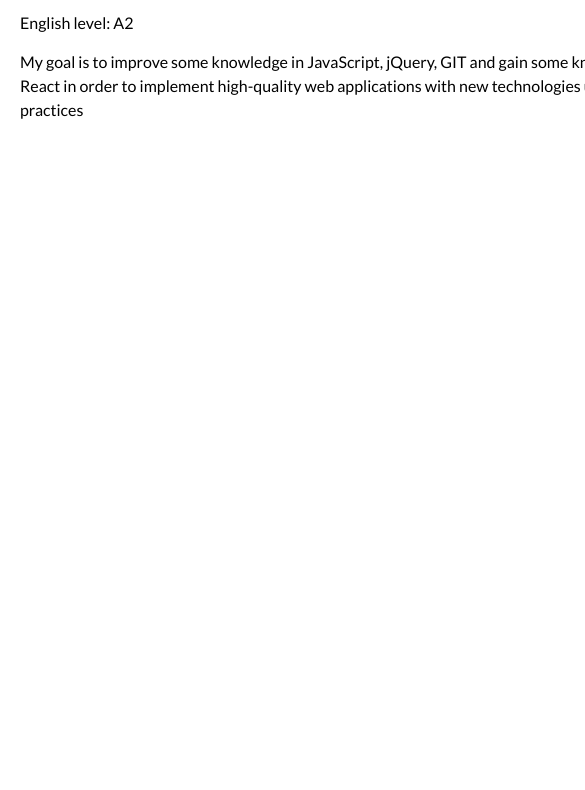
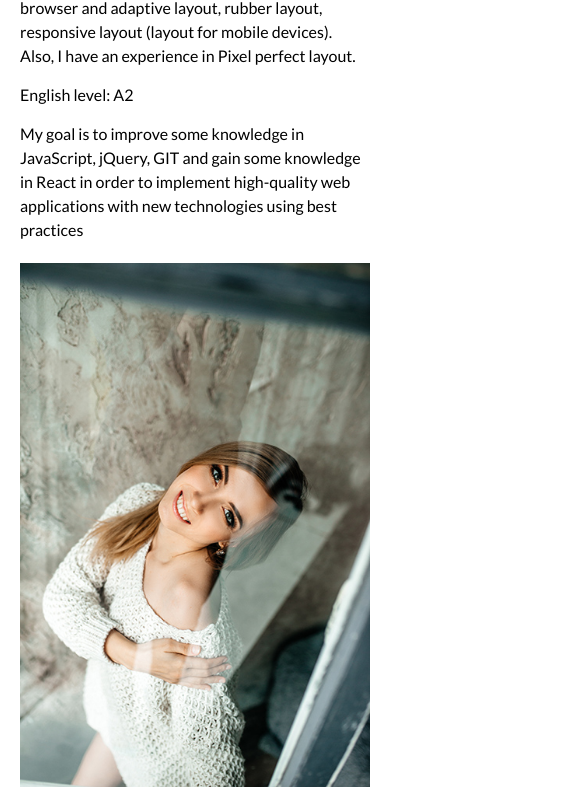
Before and after one commit to 93karolik/rsschool-2019Q1-cv, a plain HTML site: page index.html in a window 390 px wide. Shown: the part 519-1309 px from the top of the page, 585 px wide, since content can reach past the window. Before the commit the page ends 844 px from the top, so only its background shows below. Drawn offline with Linux system fonts and the light colour scheme.

Commit message:
mobile version

```diff
--- a/style/style.css
+++ b/style/style.css
@@ -17,7 +17,8 @@
 }
 
 .container {
-	width: 1024px;
+	max-width: 1024px;
+	width: 100%;
 	margin: 0 auto;
 	padding-left: 20px;
 	padding-right: 20px;
@@ -60,3 +61,25 @@
 .photo-block img{
 	width: 100%;
 }
+
+@media screen and (max-width: 751px) {
+	.text-block {
+		float: none;
+		width: 100%;
+		padding-right: 0px;
+	}
+
+	.photo-block{
+		float: none;
+		width: 100%;
+		text-align: center;
+	}
+
+	.photo-block img{
+		max-width: 450px;
+	}
+
+	.basic-information {
+		text-align: center;
+	}
+}
```
